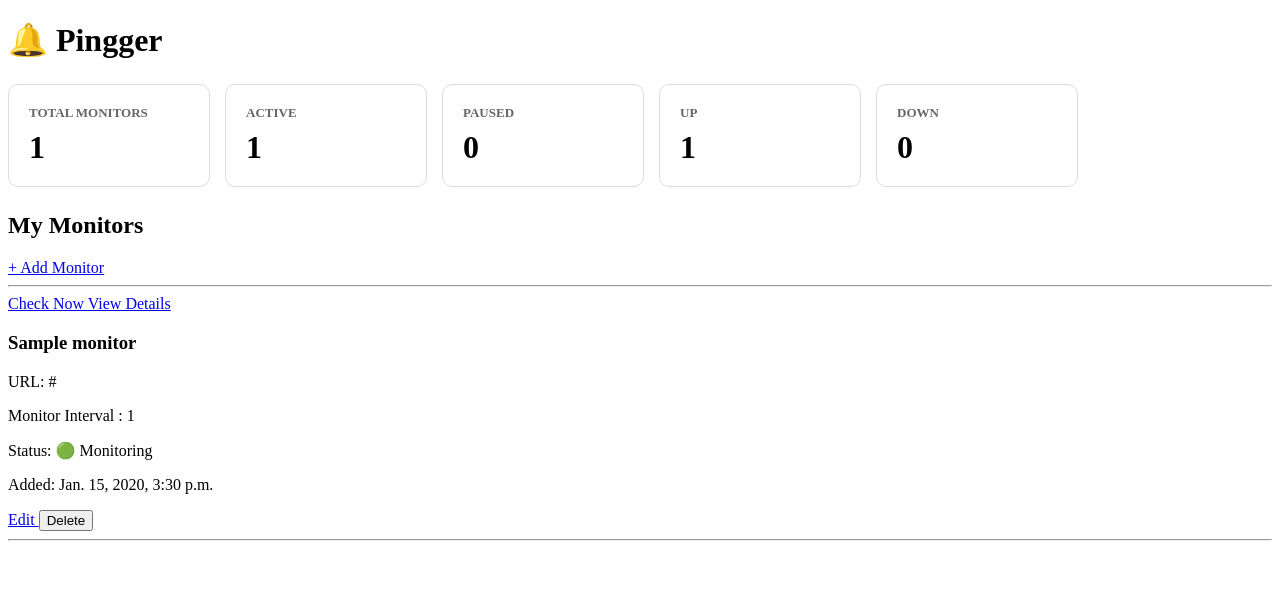
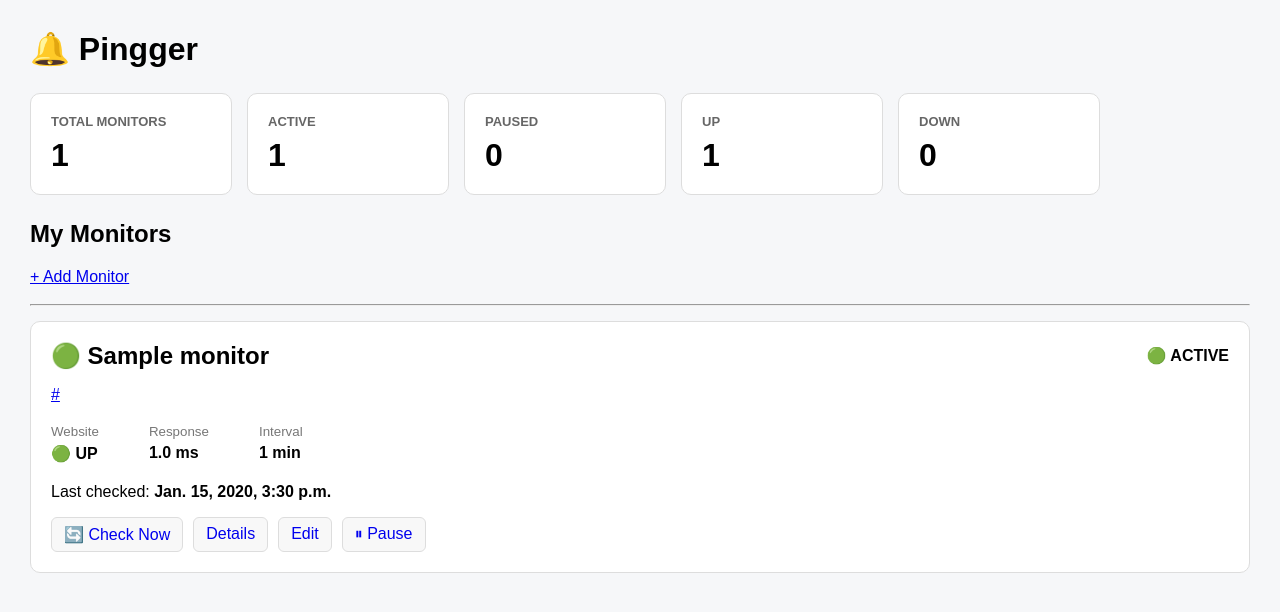
Before and after one commit to Solanki777/Pingger, a Django app: page /monitors/ in a window 1280 px wide. Shown: the top 612 px of the page. Run offline with Django 5.2, Linux system fonts and the light colour scheme; tables that the repository leaves empty hold one stand-in row (values such as "Sample post"); parts of the project's set-up code (start-up, migrations or seed data) failed here and were passed over.

Commit message:
polishing dashboard

```diff
--- a/monitor/templates/monitor_list.html
+++ b/monitor/templates/monitor_list.html
@@ -1,9 +1,22 @@
 <!DOCTYPE html>
 <html>
+
 <head>
     <title>Monitors - Pingger</title>
-</head>
+
     <style>
+        body {
+            font-family: Arial, sans-serif;
+            margin: 30px;
+            background: #f6f7f9;
+        }
+
+        h1 {
+            margin-bottom: 25px;
+        }
+
+        /* Dashboard */
+
         .dashboard {
             display: flex;
             gap: 15px;
@@ -30,43 +43,124 @@
             font-weight: bold;
             margin-top: 8px;
         }
+
+        /* Monitor Card */
+
+        .monitor-card {
+            border: 1px solid #ddd;
+            border-radius: 10px;
+            padding: 20px;
+            margin: 15px 0;
+            background: white;
+        }
+
+        .monitor-header {
+            display: flex;
+            justify-content: space-between;
+            align-items: center;
+        }
+
+        .monitor-header h2 {
+            margin: 0;
+        }
+
+        .monitor-stats {
+            display: flex;
+            gap: 50px;
+            margin: 20px 0;
+        }
+
+        .monitor-stats div {
+            display: flex;
+            flex-direction: column;
+            gap: 5px;
+        }
+
+        .monitor-stats small {
+            color: #777;
+        }
+
+        .monitor-actions {
+            display: flex;
+            gap: 10px;
+            margin-top: 15px;
+            flex-wrap: wrap;
+        }
+
+        .monitor-actions a {
+            text-decoration: none;
+            padding: 7px 12px;
+            border: 1px solid #ddd;
+            border-radius: 6px;
+            background: #f8f8f8;
+        }
+
+        .add-monitor {
+            display: inline-block;
+            margin-bottom: 10px;
+        }
     </style>
+
+</head>
 
 <body>
 
     <h1>🔔 Pingger</h1>
+
+
+    <!-- Dashboard -->
+
     <div class="dashboard">
 
         <div class="card">
-        <div class="card-title">TOTAL MONITORS</div>
+            <div class="card-title">
+                TOTAL MONITORS
+            </div>
+
             <div class="card-value">
                 {{ total_monitors }}
             </div>
         </div>
 
+
         <div class="card">
-        <div class="card-title">ACTIVE</div>
+            <div class="card-title">
+                ACTIVE
+            </div>
+
             <div class="card-value">
                 {{ active_monitors }}
             </div>
         </div>
 
+
         <div class="card">
-        <div class="card-title">PAUSED</div>
+            <div class="card-title">
+                PAUSED
+            </div>
+
             <div class="card-value">
                 {{ paused_monitors }}
             </div>
         </div>
 
+
         <div class="card">
-        <div class="card-title">UP</div>
+            <div class="card-title">
+                UP
+            </div>
+
             <div class="card-value">
                 {{ up_monitors }}
             </div>
         </div>
 
+
         <div class="card">
-        <div class="card-title">DOWN</div>
+            <div class="card-title">
+                DOWN
+            </div>
+
             <div class="card-value">
                 {{ down_monitors }}
             </div>
@@ -75,80 +169,229 @@
     </div>
 
 
+    <!-- Monitors -->
+
     <h2>My Monitors</h2>
 
-    <a href="{% url 'add_monitor' %}">
+    <a
+        class="add-monitor"
+        href="{% url 'add_monitor' %}"
+    >
         + Add Monitor
     </a>
 
     <hr>
 
+
     {% if monitors %}
 
         {% for monitor in monitors %}
 
-            <div>
-                <a href="{% url 'check_monitor' monitor.id %}">
-    Check Now
-</a>
-<a href="{% url 'monitor_details' monitor.id %}">
-    View Details
+            <div class="monitor-card">
+
+                <!-- Header -->
+
+                <div class="monitor-header">
+
+                    <h2>
+
+                        {% if monitor.latest_check and monitor.latest_check.success %}
+
+                            🟢
+
+                        {% elif monitor.latest_check %}
+
+                            🔴
+
+                        {% else %}
+
+                            ⚪
+
+                        {% endif %}
+
+                        {{ monitor.name }}
+
+                    </h2>
+
+
+                    {% if monitor.is_active %}
+
+                        <strong>
+                            🟢 ACTIVE
+                        </strong>
+
+                    {% else %}
+
+                        <strong>
+                            ⏸ PAUSED
+                        </strong>
+
+                    {% endif %}
+
+                </div>
+
+
+                <!-- URL -->
+
+                <p>
+
+                    <a
+                        href="{{ monitor.url }}"
+                        target="_blank"
+                    >
+                        {{ monitor.url }}
                     </a>
 
-                <h3>{{ monitor.name }}</h3>
+                </p>
+
+
+                <!-- Statistics -->
+
+                <div class="monitor-stats">
+
+                    <div>
+
+                        <small>
+                            Website
+                        </small>
+
+
+                        {% if monitor.latest_check %}
+
+                            {% if monitor.latest_check.success %}
+
+                                <strong>
+                                    🟢 UP
+                                </strong>
+
+                            {% else %}
+
+                                <strong>
+                                    🔴 DOWN
+                                </strong>
+
+                            {% endif %}
+
+                        {% else %}
+
+                            <strong>
+                                —
+                            </strong>
+
+                        {% endif %}
+
+                    </div>
+
+
+                    <div>
+
+                        <small>
+                            Response
+                        </small>
+
+
+                        {% if monitor.latest_check.response_time %}
+
+                            <strong>
+                                {{ monitor.latest_check.response_time }} ms
+                            </strong>
+
+                        {% else %}
+
+                            <strong>
+                                —
+                            </strong>
+
+                        {% endif %}
+
+                    </div>
+
+
+                    <div>
+
+                        <small>
+                            Interval
+                        </small>
+
+                        <strong>
+                            {{ monitor.check_interval }} min
+                        </strong>
+
+                    </div>
+
+                </div>
+
+
+                <!-- Last Check -->
+
+                {% if monitor.latest_check %}
 
                     <p>
-                    URL:
-                    {{ monitor.url }}
-                </p>
-                <p>
-                    Monitor Interval :
-                {{monitor.check_interval}}
+
+                        Last checked:
+
+                        <strong>
+                            {{ monitor.latest_check.checked_at }}
+                        </strong>
+
                     </p>
 
+                {% else %}
+
                     <p>
-                    Status:
-                    {% if monitor.is_active %}
-                        🟢 Monitoring
-                    {% else %}
-                        ⚪ Disabled
-                    {% endif %}
+                        No checks yet.
                     </p>
 
-                <p>
-                    Added:
-                    {{ monitor.created_at }}
-                </p>
+                {% endif %}
+
+
+                <!-- Actions -->
+
+                <div class="monitor-actions">
+
+                    <a href="{% url 'check_monitor' monitor.id %}">
+                        🔄 Check Now
+                    </a>
+
+
+                    <a href="{% url 'monitor_details' monitor.id %}">
+                        Details
+                    </a>
+
+
                     <a href="{% url 'edit_monitor' monitor.id %}">
                         Edit
                     </a>
 
-                <form method="POST"
-                    action="{% url 'delete_monitor' monitor.id %}"
-                    style="display:inline;">
 
-                    {% csrf_token %}
+                    {% if monitor.is_active %}
 
-                    <button type="submit"
-                            onclick="return confirm('Are you sure you want to delete this monitor?');">
-                        Delete
-                    </button>
+                        <a href="{% url 'toggle_monitor' monitor.id %}">
+                            ⏸ Pause
+                        </a>
 
-                </form>
+                    {% else %}
+
+                        <a href="{% url 'toggle_monitor' monitor.id %}">
+                            ▶ Resume
+                        </a>
+
+                    {% endif %}
 
                 </div>
 
-            <hr>
+            </div>
 
         {% endfor %}
 
     {% else %}
 
         <p>
-            You don't have any monitors yet.
+            No monitors added yet.
         </p>
 
     {% endif %}
 
 </body>
+
 </html>
--- a/monitor/views.py
+++ b/monitor/views.py
@@ -202,10 +202,14 @@ def add_monitor(request):
     )
 
 
-
 def monitor_list(request):
 
     monitors = Monitor.objects.all()
+
+    for monitor in monitors:
+        monitor.latest_check = monitor.health_checks.order_by(
+            "-checked_at"
+        ).first()
 
     total_monitors = monitors.count()
 
@@ -217,21 +221,19 @@ def monitor_list(request):
         is_active=False
     ).count()
 
-    up_monitors = 0
-    down_monitors = 0
+    up_monitors = sum(
+        1
+        for monitor in monitors
+        if monitor.latest_check
+        and monitor.latest_check.success
+    )
 
-    for monitor in monitors:
-
-        latest_check = monitor.health_checks.order_by(
-            "-checked_at"
-        ).first()
-
-        if latest_check:
-
-            if latest_check.success:
-                up_monitors += 1
-            else:
-                down_monitors += 1
+    down_monitors = sum(
+        1
+        for monitor in monitors
+        if monitor.latest_check
+        and not monitor.latest_check.success
+    )
 
     return render(
         request,
```
Lines whose indentation alone changed are shown as unchanged.
